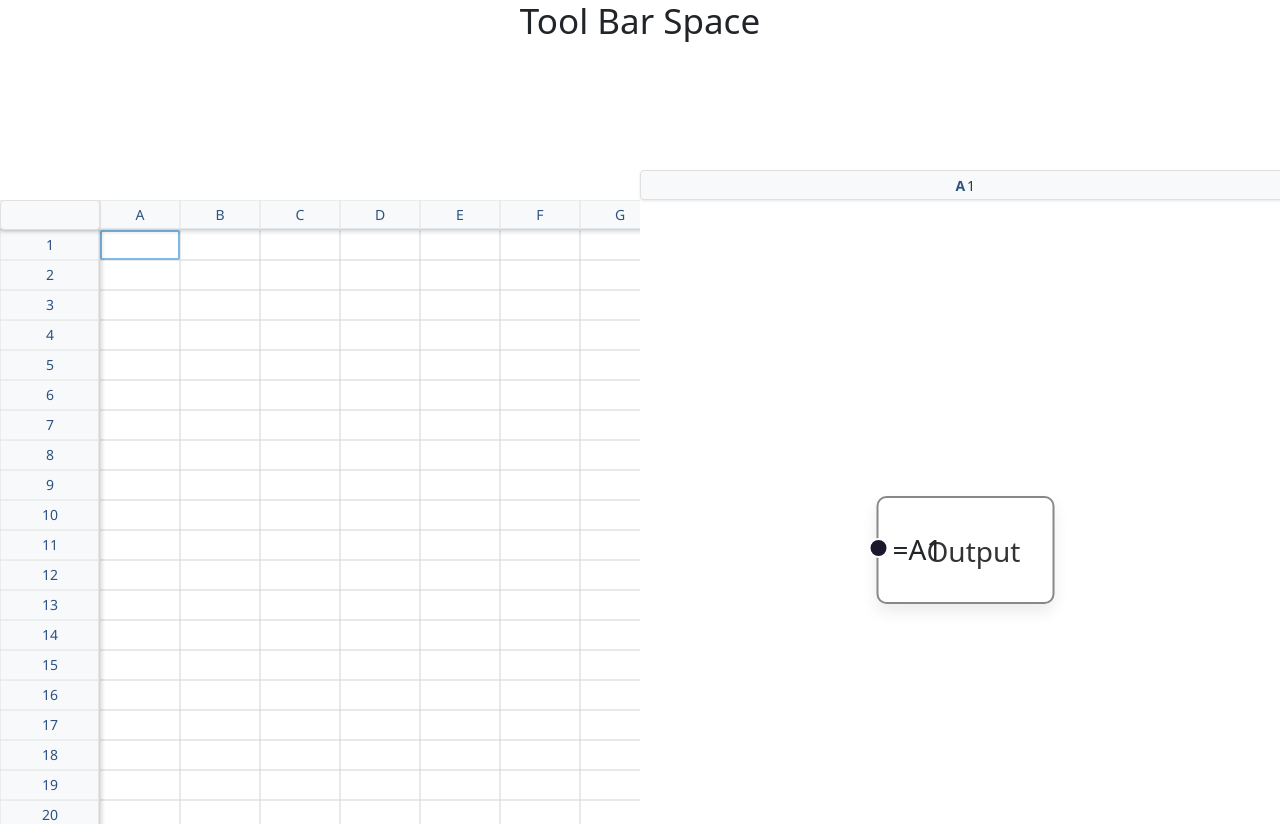
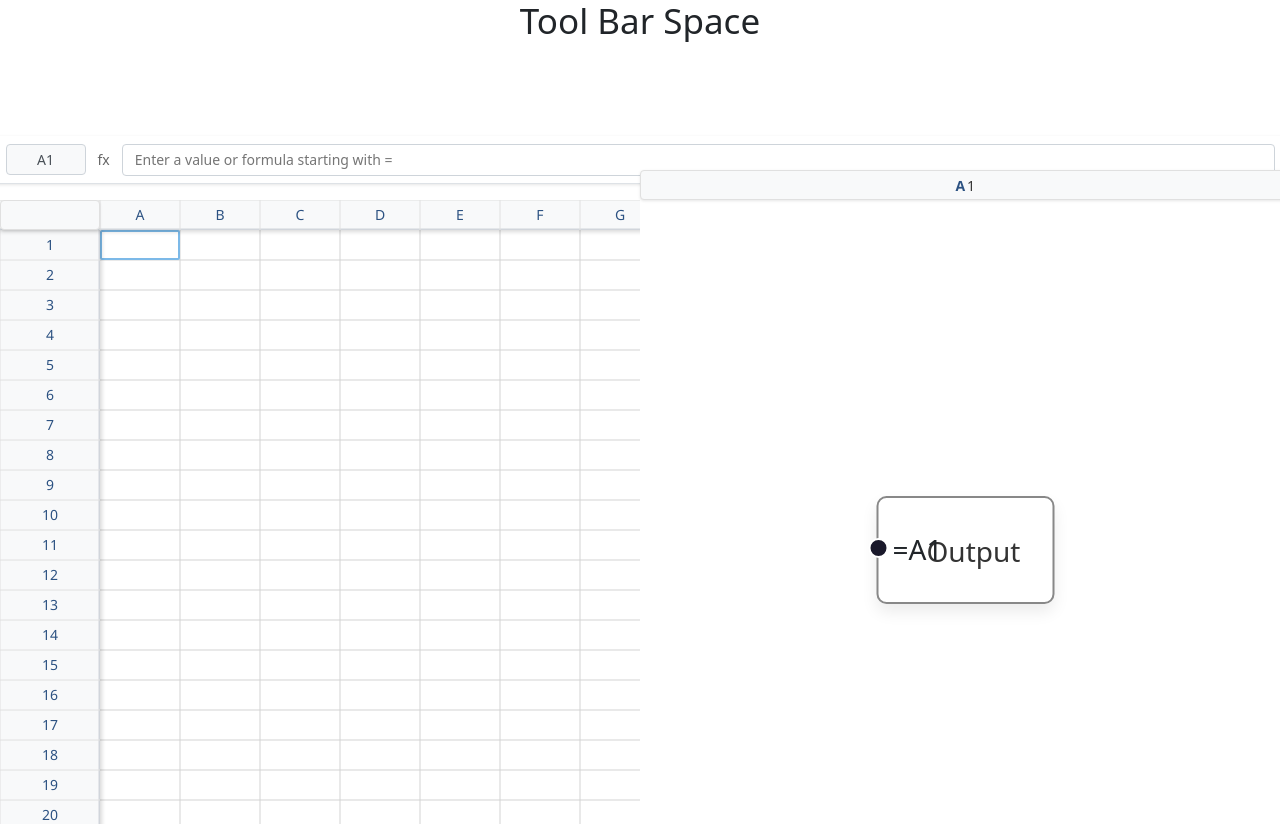
Before and after one commit to NathanaelEastwood/SheetAI, a React (Vite) app: page / in a window 1280 px wide. Built offline with nearby package versions, Linux system fonts and the light colour scheme.

Commit message:
Added a formula bar where formulas can be input rather than directly into the table.

```diff
--- a/src/Components/InteractionSpace/InteractionSpace.tsx
+++ b/src/Components/InteractionSpace/InteractionSpace.tsx
@@ -4,7 +4,7 @@ import {
     addEdge,
     applyEdgeChanges,
     Connection,
-    EdgeTypes, MiniMap,
+    EdgeTypes,
     Node,
     NodeTypes,
     Position,
@@ -63,10 +63,6 @@ const InteractionSpace: React.FC = () => {
             draggable: false
         }
     ];
-
-    useEffect(() => {
-
-    }, [selectedCell]);
 
     useEffect(() => {
         if (selectedCellContents.UnderlyingValue[0] === '=') {
--- /dev/null
+++ b/src/Components/Table/FormulaBar.tsx
@@ -0,0 +1,132 @@
+import React, { useState, KeyboardEvent } from 'react';
+import { useSelector, useDispatch } from 'react-redux';
+import { RootState } from '../../main';
+import Cell from '../../Entities/Table/Cell';
+import { updateGlobalTableData } from '../../Entities/Table/globalStateStore';
+import parse from '../../Entities/Table/FormulaParser';
+import { getLetterFromNumber } from '../../Entities/General/HelperFunctions';
+
+const FormulaBar: React.FC = () => {
+    const dispatch = useDispatch();
+    const selectedCell = useSelector((state: RootState) => state.globalTableData.selectedCell) as [number, number];
+    const tableData = useSelector((state: RootState) => state.globalTableData.value);
+    const [isFocused, setIsFocused] = useState(false);
+    const [inputValue, setInputValue] = useState('');
+    const [hasInitialized, setHasInitialized] = useState(false);
+
+    // Initialize the input value when the selected cell changes
+    const currentCellValue = tableData.getCellValue(selectedCell[0], selectedCell[1]).UnderlyingValue;
+    if (!hasInitialized || currentCellValue !== inputValue && !isFocused) {
+        setInputValue(currentCellValue);
+        if (!hasInitialized) {
+            setHasInitialized(true);
+        }
+    }
+
+    const handleFormulaChange = (event: React.ChangeEvent<HTMLInputElement>) => {
+        // Just update the local state without evaluating the formula
+        setInputValue(event.target.value);
+    };
+
+    const evaluateFormula = () => {
+        const currentCell = tableData.getCellValue(selectedCell[0], selectedCell[1]);
+
+        let newCell: Cell;
+        if (inputValue.startsWith('=')) {
+            newCell = parse(new Cell('', inputValue, currentCell.Dependants), tableData, selectedCell);
+        } else {
+            newCell = new Cell(inputValue, inputValue, currentCell.Dependants);
+        }
+
+        const newTableData = tableData.setCellValue(newCell, selectedCell[0], selectedCell[1]);
+        dispatch(updateGlobalTableData(newTableData));
+    };
+
+    const handleKeyDown = (event: KeyboardEvent<HTMLInputElement>) => {
+        if (event.key === 'Enter') {
+            // Prevent default behavior and stop propagation to prevent table cell from going into edit mode
+            event.preventDefault();
+            event.stopPropagation();
+
+            evaluateFormula();
+            setIsFocused(false);
+            (event.target as HTMLInputElement).blur();
+        } else if (event.key === 'Escape') {
+            // Reset to original value on Escape
+            event.preventDefault();
+            event.stopPropagation();
+
+            setInputValue(currentCellValue);
+            setIsFocused(false);
+            (event.target as HTMLInputElement).blur();
+        }
+    };
+
+    const handleBlur = () => {
+        setIsFocused(false);
+        evaluateFormula();
+    };
+
+    const cellReference = `${getLetterFromNumber(selectedCell[0] + 1)}${selectedCell[1] + 1}`;
+
+    return (
+        <div style={{
+            padding: '8px 16px',
+            backgroundColor: '#ffffff',
+            borderBottom: '1px solid #dee2e6',
+            display: 'flex',
+            alignItems: 'center',
+            gap: '12px',
+            boxShadow: '0 1px 3px rgba(0,0,0,0.1)',
+            height: '48px'
+        }}>
+            <div style={{
+                display: 'flex',
+                alignItems: 'center',
+                gap: '8px',
+            }}>
+                <div style={{
+                    padding: '4px 8px',
+                    border: '1px solid #ced4da',
+                    borderRadius: '4px',
+                    backgroundColor: '#f8f9fa',
+                    fontSize: '14px',
+                    minWidth: '80px',
+                    textAlign: 'center',
+                    color: '#495057'
+                }}>
+                    {cellReference}
+                </div>
+            </div>
+            <span style={{
+                fontWeight: 500,
+                color: '#666',
+                fontSize: '14px'
+            }}>
+                    fx
+                </span>
+            <input
+                type="text"
+                value={inputValue}
+                onChange={handleFormulaChange}
+                onFocus={() => setIsFocused(true)}
+                onBlur={handleBlur}
+                onKeyDown={handleKeyDown}
+                placeholder="Enter a value or formula starting with ="
+                style={{
+                    flex: 1,
+                    padding: '6px 12px',
+                    border: '1px solid ' + (isFocused ? '#86b7fe' : '#ced4da'),
+                    borderRadius: '4px',
+                    fontSize: '14px',
+                    height: '32px',
+                    outline: 'none',
+                    transition: 'border-color 0.15s ease-in-out, box-shadow 0.15s ease-in-out',
+                    boxShadow: isFocused ? '0 0 0 0.25rem rgba(13, 110, 253, 0.25)' : 'none'
+                }}
+            />
+        </div>
+    );
+};
+
+export default FormulaBar;
--- a/src/Entities/General/FlowFormulaTranspiler.ts
+++ b/src/Entities/General/FlowFormulaTranspiler.ts
@@ -7,6 +7,8 @@ import tableData from "../Table/TableData";
 abstract class FlowFormulaTranspiler {
 
     public static flowToFormula = (nodes: Node[], edges: Edge[]): string => {
+        console.log(nodes)
+        console.log(edges)
         return "";  // TODO: Implement this method
     }
 
--- a/src/main.tsx
+++ b/src/main.tsx
@@ -6,6 +6,7 @@ import Row from 'react-bootstrap/Row';
 import Col from 'react-bootstrap/Col';
 import TableContainer from "./Components/Table/TableContainer";
 import InteractionSpace from "./Components/InteractionSpace/InteractionSpace";
+import FormulaBar from './Components/Table/FormulaBar';
 // @ts-ignore
 import { Provider } from 'react-redux'
 import {configureStore, createStore} from "@reduxjs/toolkit";
@@ -37,10 +38,13 @@ const App: React.FC = () => {
     return (
         <>
             <div className="vh-100 vw-100">
-                <Row className="h-25">
+                <Row style={{ height: '17%'}}>
                     <h1>Tool Bar Space</h1>
                 </Row>
-                <Row className="h-75" style={{ paddingLeft: 0 }}>
+                <Row style={{ height: '8%' }}>
+                    <FormulaBar />
+                </Row>
+                <Row style={{ paddingLeft: 0, height: '75%' }}>
                     <Col style={{padding: 0}}>
                         <TableContainer/>
                     </Col>
```
